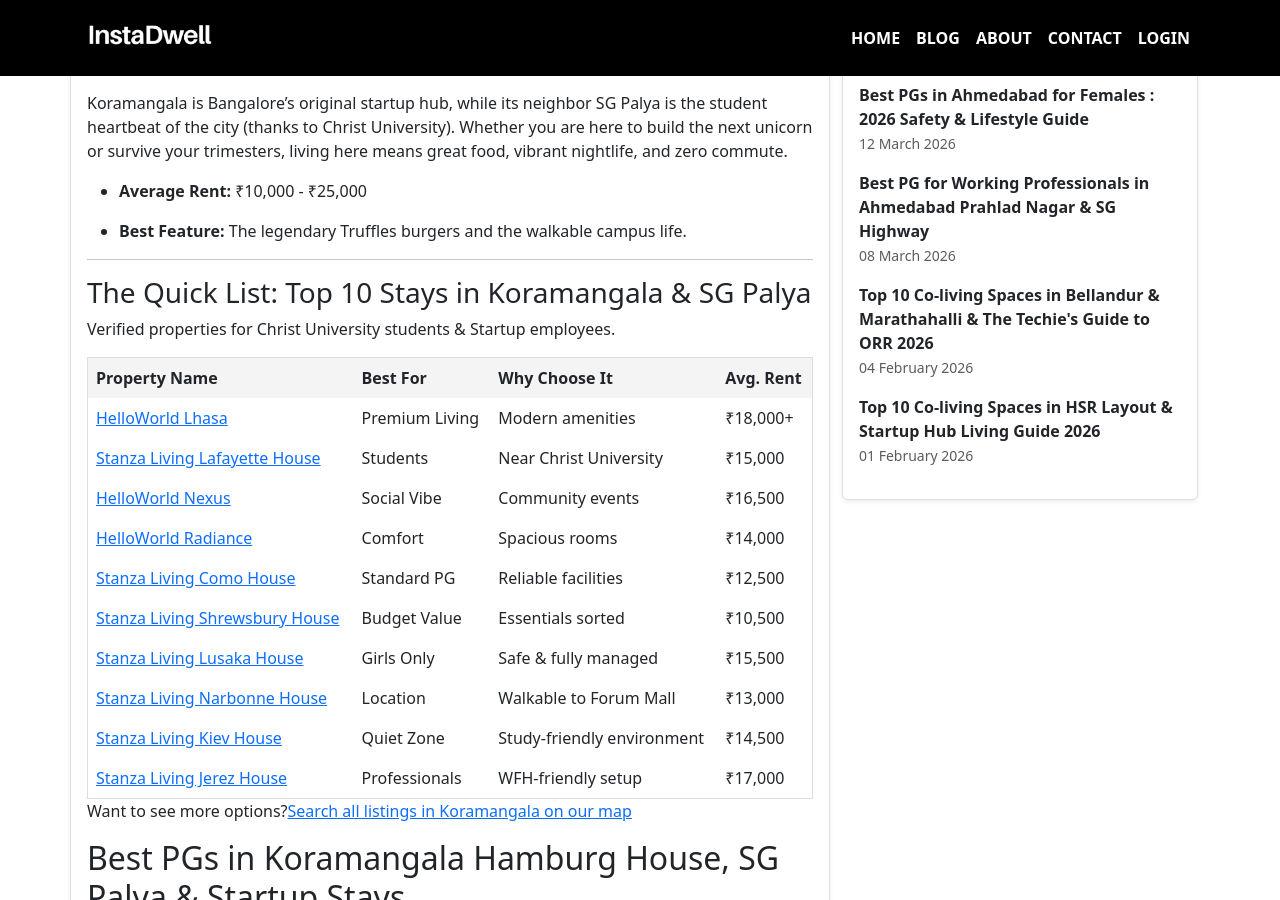
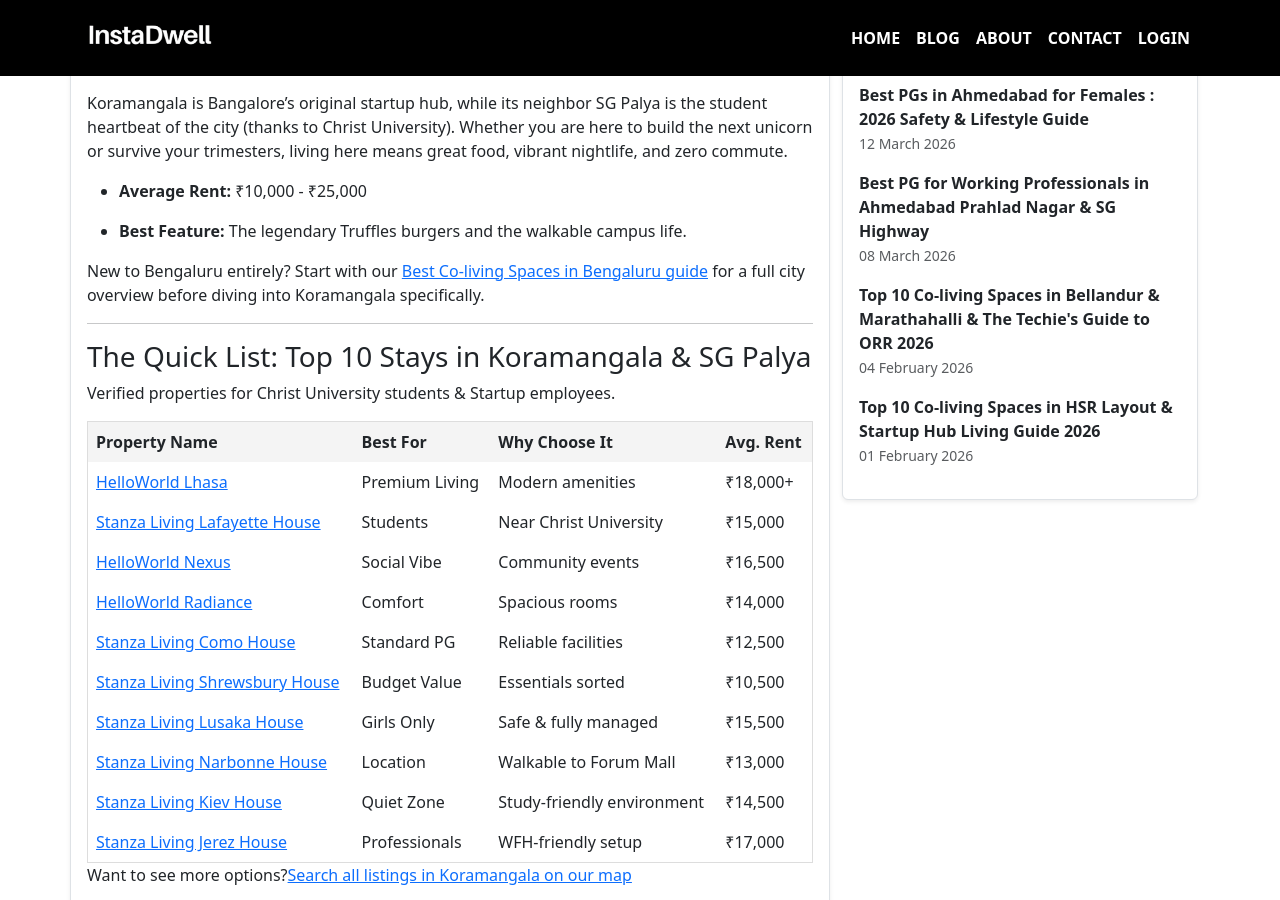
Before and after one commit to instadw/instadwell-blog, a Jekyll site: the page built from _posts/2025-12-08-top-10-co-living-spaces-in-koramangala-and-sg-palya-living-guide-2026.md, in a window 1280 px wide and 900 px high, scrolled down 566 px. Built offline with Jekyll 4.4.1, drawn with Linux system fonts in a browser that asks for light colours; some of the changed text lies outside the part shown.

Commit message:
Update 2025-12-08-top-10-co-living-spaces-in-koramangala-and-sg-palya-living-guide-2026.md

```diff
--- a/_posts/2025-12-08-top-10-co-living-spaces-in-koramangala-and-sg-palya-living-guide-2026.md
+++ b/_posts/2025-12-08-top-10-co-living-spaces-in-koramangala-and-sg-palya-living-guide-2026.md
@@ -24,6 +24,8 @@
 -   **Average Rent:** ₹10,000 - ₹25,000
 
 -   **Best Feature:** The legendary Truffles burgers and the walkable campus life.
+
+New to Bengaluru entirely? Start with our [Best Co-living Spaces in Bengaluru guide](/blog/best-co-living-spaces-in-bengaluru-and-ultimate-rent-guide-2026) for a full city overview before diving into Koramangala specifically.
 
 
 ----------
@@ -105,6 +107,8 @@
 
 If you are a young professional, you aren't just renting a room; you are renting a network.
 
+If you are a professional who wants a quieter, more planned neighborhood with better road access, [HSR Layout](/blog/top-10-co-living-spaces-in-hsr-layout-and-startup-hub-living-guide-2026) is the natural next step.
+
 ### The "Unofficial Office": Third Wave Coffee (Gold Ridge)
 
 Forget WeWork. The Third Wave Coffee at Gold Ridge is where deals happen.
@@ -158,6 +162,8 @@
 
 Generally, yes. Major roads like 80ft Road are well-lit and busy until late. However, residential cross-streets can get dark. We recommend using Uber/Ola if returning post-11 PM, rather than walking the "last mile" alone.
 
+For a full city overview of female-friendly PGs in Bengaluru with biometric entry and no-curfew policies, see our [Best Co-living Spaces in Bengaluru guide](/blog/best-co-living-spaces-in-bengaluru-and-ultimate-rent-guide-2026).
+
 **Q: What is the rent for a single room in Koramangala?**
 
 Koramangala is premium. Expect to pay ₹11,000+ for a shared bed and ₹20,000+ for a private single room in decent blocks. SG Palya options are cheaper (₹8,000–₹12,000) but older.
```
